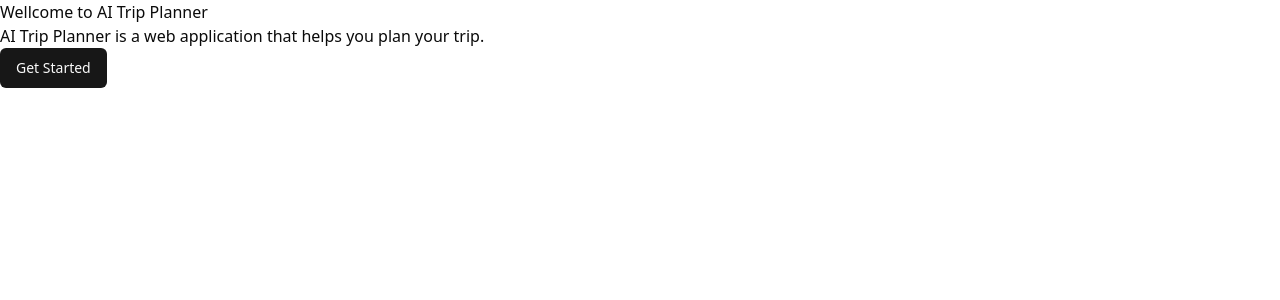
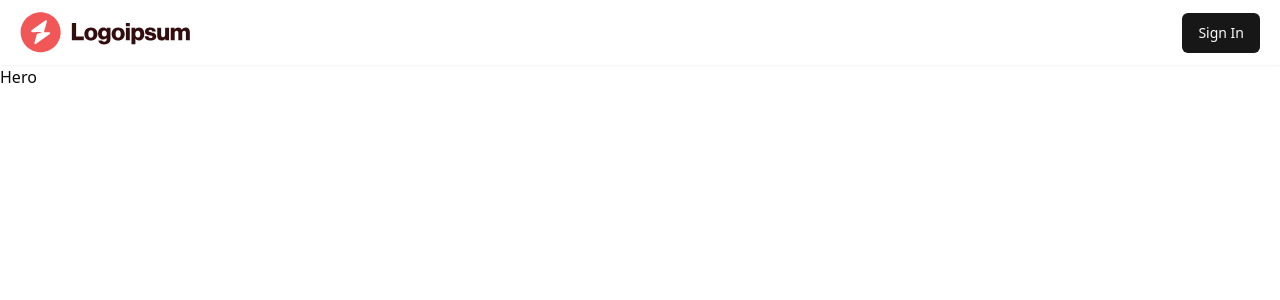
Before and after one commit to philsmirnoff/ai-trip-planner, a React (Vite) app: page / in a window 1280 px wide. Shown: the top 300 px of the page. Built offline with nearby package versions, Linux system fonts and the light colour scheme.

Commit message:
Add Header

```diff
--- a/src/App.jsx
+++ b/src/App.jsx
@@ -1,14 +1,12 @@
 
 import './App.css'
-import { Button } from './components/ui/button'
+import Hero from './components/custom/Hero.jsx'
 
 function App() {
 
   return (
     <>
-      <h2>Wellcome to AI Trip Planner</h2>
-      <p>AI Trip Planner is a web application that helps you plan your trip.</p>
-      <Button variant="default">Get Started</Button>
+      <Hero />
     </>
   )
 }
--- /dev/null
+++ b/src/components/custom/Header.jsx
@@ -0,0 +1,16 @@
+/* eslint-disable no-unused-vars */
+import { Button } from '../ui/button';
+import React from "react";
+
+const Header = () => {
+  return (
+    <div className="w-full p-3 shadow-sm flex justify-between items-center px-5">
+      <img src="/logo.svg" />
+      <div>
+      <Button>Sign In</Button>
+      </div>
+    </div>
+  );
+};
+
+export default Header;
--- /dev/null
+++ b/src/components/custom/Hero.jsx
@@ -0,0 +1,8 @@
+
+const Hero = () => {
+  return (
+    <div>Hero</div>
+  )
+}
+
+export default Hero
--- a/src/main.jsx
+++ b/src/main.jsx
@@ -4,6 +4,7 @@
 import './index.css'
 import { createBrowserRouter, RouterProvider } from 'react-router-dom'
 import CreateTrip from './create-trip/index.jsx'
+import Header from './components/custom/Header.jsx'
 
 const router=createBrowserRouter(
   [
@@ -20,6 +21,7 @@
 
 ReactDOM.createRoot(document.getElementById('root')).render(
   <React.StrictMode>
+    <Header />
     <RouterProvider router={router} />
   </React.StrictMode>,
 )
```
Also changed, not shown: public/logo.svg (added).
